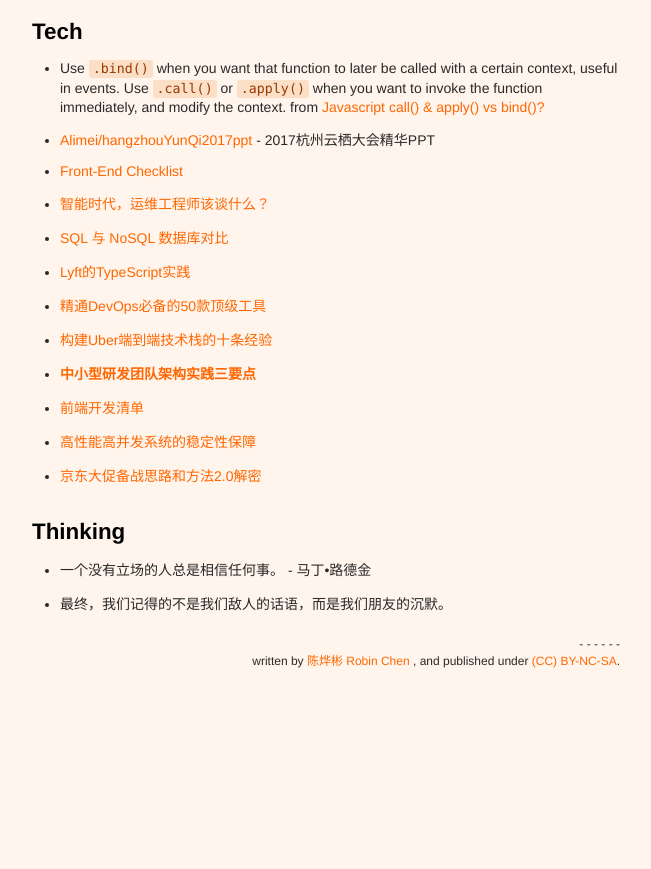
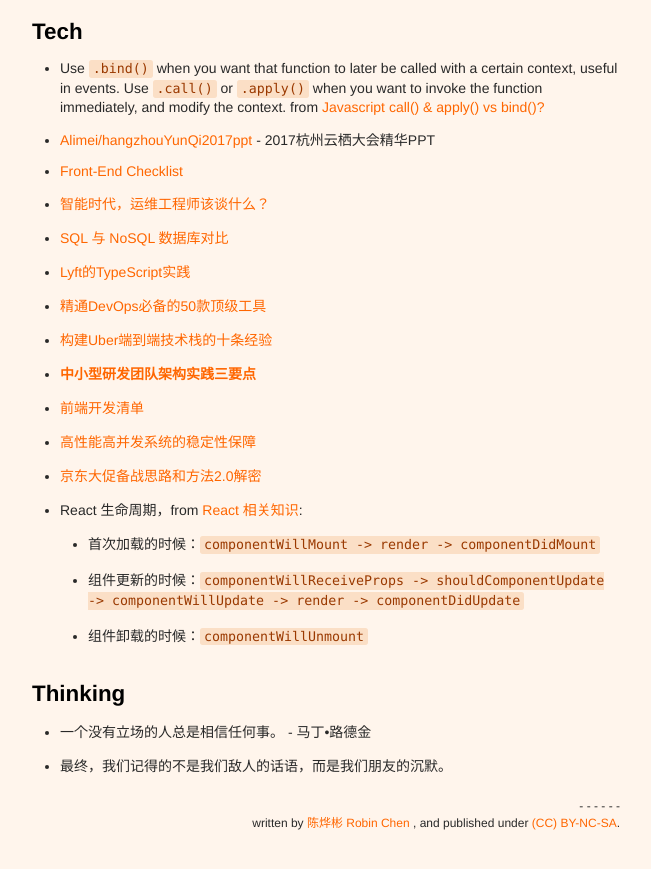
Before and after one commit to xianyuxmu/xianyuxmu.github.io, a Jekyll site: the page built from _posts/2017-11-01-monthly-reading.md, in a window 1280 px wide and 900 px high, scrolled down 1522 px. Shown: the top 869 px of the window, without its empty margins (314-965 px from the left). Built offline with Jekyll 4.4.1, drawn with Linux system fonts in a browser that asks for light colours; comment, search, counter and statistics services are not loaded; before the commit the page ends 2260 px from its top, so only the background shows below that.

Commit message:
Reading of 13 Nov. 2017

```diff
--- a/_posts/2017-11-01-monthly-reading.md
+++ b/_posts/2017-11-01-monthly-reading.md
@@ -62,6 +62,10 @@ tags:
 - [前端开发清单](https://github.com/JohnsenZhou/Front-End-Checklist)
 - [高性能高并发系统的稳定性保障](https://juejin.im/entry/585a50feac502e00671121e1)
 - [京东大促备战思路和方法2.0解密](https://mp.weixin.qq.com/s?__biz=MzIwODA4NjMwNA==&mid=2652898119&idx=1&sn=07d8ed6395a035018bd8fadbbc93ee59)
+- React 生命周期，from [React 相关知识](https://github.com/wy-ei/notebook/issues/27):
+	- 首次加载的时候：`componentWillMount -> render -> componentDidMount`
+	- 组件更新的时候：`componentWillReceiveProps -> shouldComponentUpdate -> componentWillUpdate -> render -> componentDidUpdate`
+	- 组件卸载的时候：`componentWillUnmount`
 
 
 ## Thinking
```
